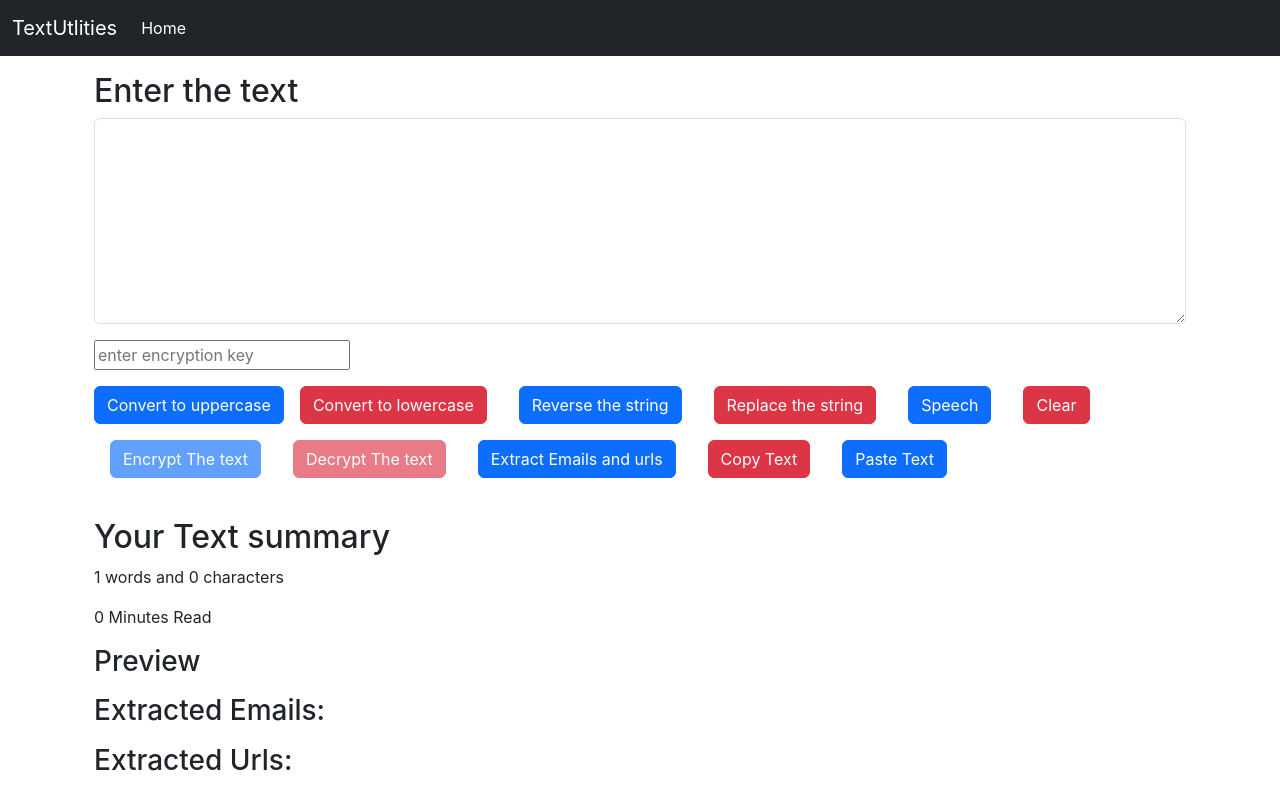
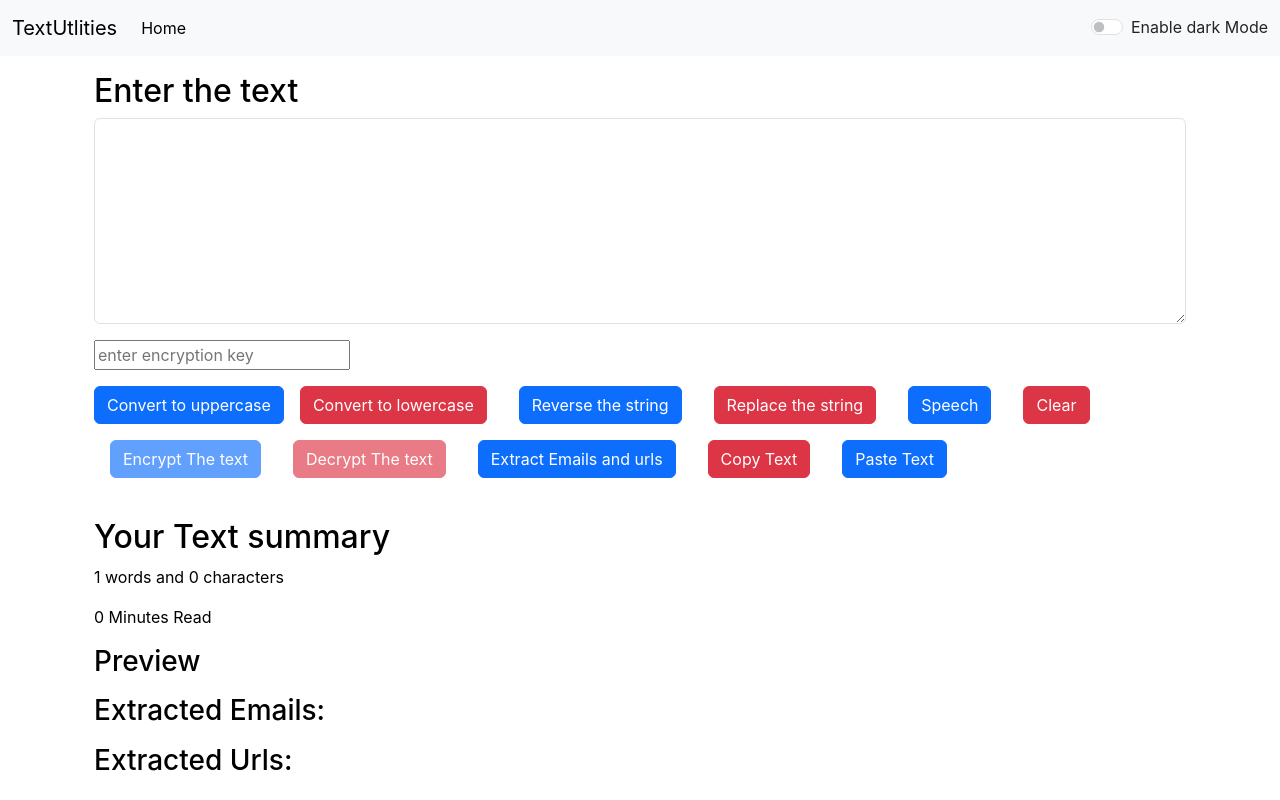
Before and after one commit to simonarumao/text_utilis, a React (Create React App) app: page / in a window 1280 px wide. Shown: the top 800 px of the page. Built offline with nearby package versions, Linux system fonts and the light colour scheme.

Commit message:
dark mode

```diff
--- a/src/App.js
+++ b/src/App.js
@@ -1,4 +1,5 @@
 
+import { useState } from 'react';
 import './App.css';
 import About from './components/About';
 import Navbar from './components/Navbar';
@@ -6,12 +7,26 @@
 
 
 function App() {
+  // whether dark is enabled for not
+  const [Mode, setMode] = useState('light');
+  const toggleMode = () => {
+    if (Mode === 'light')
+    {
+      setMode('dark');
+      document.body.style.backgroundColor = 'black'
+    }
+    else {
+      setMode('light');
+      document.body.style.backgroundColor = 'white'
+
+    }
+  }
   return (
     <>
-      <Navbar title="TextUtlities" text="Home" />
+      <Navbar title="TextUtlities" text="Home" mode={Mode} toggleMode = {toggleMode} />
       <div className="container my-3">
 
-        <TextForm heading="Enter the text" />
+        <TextForm heading="Enter the text" mode={Mode} />
         <About/>
 
       </div>
--- a/src/components/Navbar.js
+++ b/src/components/Navbar.js
@@ -1,10 +1,11 @@
-import React from 'react'
+import React, { useState } from 'react'
 import PropTypes from 'prop-types'
 
 
 export default function Navbar(props) {
+
   return (
-  <nav className="navbar navbar-expand-lg navbar-dark bg-dark">
+    <nav className={`navbar navbar-expand-lg navbar-${props.mode} bg-${props.mode}`}>
   <div className="container-fluid">
         <a className="navbar-brand" href="/">{ props.title}</a>
     <button className="navbar-toggler" type="button" data-bs-toggle="collapse" data-bs-target="#navbarSupportedContent" aria-controls="navbarSupportedContent" aria-expanded="false" aria-label="Toggle navigation">
@@ -15,9 +16,13 @@
         <li className="nav-item">
               <a className="nav-link active" aria-current="page" href="/">{props.text}</a>
         </li>
-      </ul>
-      ``
-    </div>
+          </ul>
+        </div>
+        <div className={`form-check form-switch text-${props.mode === `light` ? `dark`:`light`}`}>
+        <input className="form-check-input" onClick={props.toggleMode} type="checkbox" role="switch" id="flexSwitchCheckDefault"/>
+        <label className="form-check-label" htmlFor="flexSwitchCheckDefault">{`Enable ${props.mode === `light` ? `dark`:`light`}  Mode`}</label>
+</div>
+
   </div>
       </nav>
   )
--- a/src/components/TextForm.js
+++ b/src/components/TextForm.js
@@ -105,11 +105,13 @@
 
   return (
     <>
-    <div className="container">
+    <div className="container" style={{color: props.mode === `dark` ? `white`:`black`}}>
     <div>
         <div className="mb-3">
               <h2>{props.heading}</h2>
-            <textarea className="form-control" value={text} onChange={handleOnChange} id="myBox" rows="8"></textarea>
+            <textarea className="form-control" value={text} onChange={handleOnChange} id="myBox" rows="8" style={{
+              backgroundColor: props.mode === `dark` ? `black` : `white`,
+            color: props.mode === `dark` ? `white`:`black`}}></textarea>
 
           </div>
 
@@ -137,7 +139,8 @@
 
       </div>
       </div>
-      <div className="container  my-4">
+      <div className="container  my-4" style={{backgroundColor: props.mode === `dark` ? `black`:`white`,
+     color: props.mode === `dark` ? `white`:`black` }}>
         <h2>Your Text summary</h2>
         <p>{text.split(" ").length} words and {text.length} characters</p>
         <p>{0.008 * text.length} Minutes Read</p>
```
